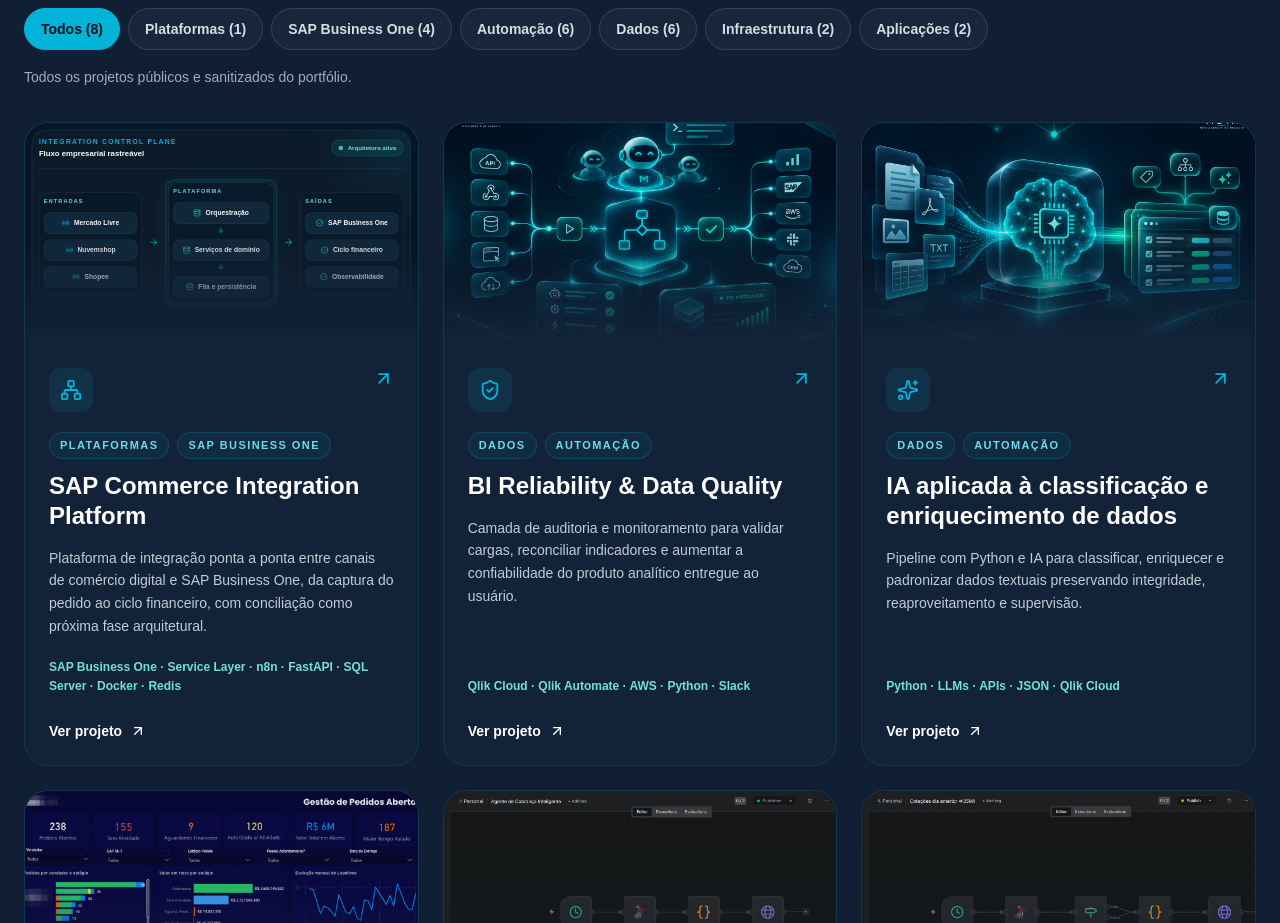
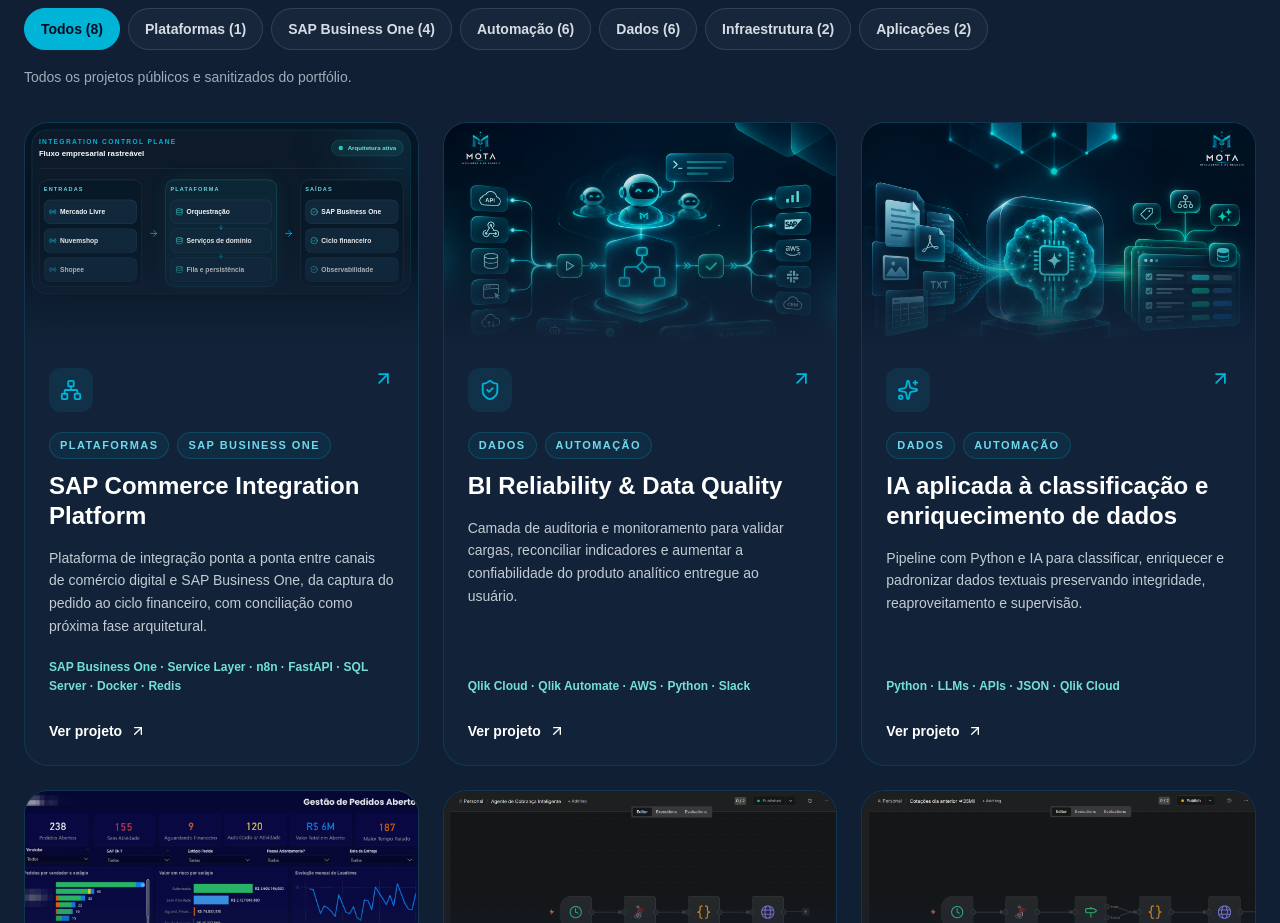
Before and after one commit to rmota13/mota-inteligencia-site, a Next.js app: page /projetos in a window 1280 px wide. Shown: the part 840-1763 px from the top of the page. Built offline with nearby package versions, Linux system fonts and the light colour scheme.

Commit message:
fix: refine hero diagrams and project visuals

```diff
--- a/app/projetos/[slug]/page.tsx
+++ b/app/projetos/[slug]/page.tsx
@@ -192,7 +192,7 @@ export default async function ProjectPage({ params }: ProjectPageProps) {
                     fill
                     priority
                     sizes="(min-width: 1024px) 42vw, 100vw"
-                    className="object-cover object-center"
+                    className="object-cover object-top"
                   />
                 </div>
               )}
--- a/components/home/featured-project-section.tsx
+++ b/components/home/featured-project-section.tsx
@@ -13,7 +13,7 @@ export function FeaturedProjectSection() {
   return (
     <section id="projeto-principal" className="bg-[#020D1F] px-6 py-20 sm:py-24">
       <Container>
-        <div className="grid gap-12 lg:grid-cols-[0.88fr_1.12fr] lg:items-center">
+        <div className="grid gap-10 lg:grid-cols-[minmax(18rem,0.72fr)_minmax(0,1.28fr)] lg:items-center xl:gap-12">
           <div>
             <p className="text-sm font-black uppercase tracking-[0.28em] text-[#00B4D8]">
               Projeto principal
--- a/components/projects/architecture-map.tsx
+++ b/components/projects/architecture-map.tsx
@@ -20,24 +20,34 @@ function FlowColumn({
   eyebrow,
   items,
   compact = false,
+  emphasized = false,
 }: {
   eyebrow: string;
   items: string[];
   compact?: boolean;
+  emphasized?: boolean;
 }) {
   return (
     <div
-      className={`min-w-0 rounded-2xl border border-white/10 bg-[#071827]/80 ${compact ? "p-2" : "p-4"}`}
+      data-architecture-column={eyebrow}
+      className={`flex h-full min-w-0 flex-col rounded-2xl border ${
+        emphasized
+          ? "border-[#2EC4B6]/30 bg-[#0B2634] shadow-[0_0_35px_rgba(46,196,182,0.08)]"
+          : "border-white/10 bg-[#071827]/80"
+      } ${compact ? "p-2" : "p-4"}`}
     >
-      <p className="mb-3 text-[10px] font-black uppercase tracking-[0.2em] text-[#72D7E9]">
+      <p className="mb-3 shrink-0 text-[10px] font-black uppercase tracking-[0.2em] text-[#72D7E9]">
         {eyebrow}
       </p>
-      <div className="space-y-2.5">
+      <div className={`grid flex-1 auto-rows-fr ${compact ? "gap-2" : "gap-3"}`}>
         {items.map((item, index) => (
-          <div key={item}>
+          <div key={item} className="relative flex min-h-0">
             <div
-              className={`flex min-w-0 items-center justify-center gap-2 rounded-xl border border-white/8 bg-[#10283B] py-2.5 text-center font-bold leading-snug text-white ${
-                compact ? "gap-1 px-1.5 text-xs" : "px-3 text-xs sm:text-sm"
+              data-architecture-card={item}
+              className={`grid w-full min-w-0 grid-cols-[auto_minmax(0,1fr)] items-center rounded-xl border border-white/8 bg-[#10283B] font-bold leading-snug text-white ${
+                compact
+                  ? "min-h-11 gap-1.5 px-2 py-2 text-xs"
+                  : "min-h-14 gap-2.5 px-3 py-2 text-xs sm:text-sm"
               }`}
             >
               {eyebrow === "Entradas" && <Radio aria-hidden="true" size={14} className="shrink-0 text-[#00B4D8]" />}
@@ -45,13 +55,17 @@ function FlowColumn({
               {eyebrow === "Saídas" && <CircleCheck aria-hidden="true" size={14} className="shrink-0 text-[#2EC4B6]" />}
               <span
                 data-architecture-item={item}
-                className="min-w-0 max-w-full whitespace-normal break-normal hyphens-none"
+                className="min-w-0 max-w-full whitespace-normal break-normal text-left hyphens-none [overflow-wrap:normal]"
               >
                 {item}
               </span>
             </div>
             {index < items.length - 1 && eyebrow === "Plataforma" && (
-              <ArrowDown aria-hidden="true" size={14} className="mx-auto my-1 text-[#00B4D8]" />
+              <ArrowDown
+                aria-hidden="true"
+                size={compact ? 12 : 14}
+                className="pointer-events-none absolute -bottom-3 left-1/2 z-10 -translate-x-1/2 rounded-full bg-[#0B2634] text-[#00B4D8]"
+              />
             )}
           </div>
         ))}
@@ -88,7 +102,7 @@ export function ArchitectureMap({ compact = false }: ArchitectureMapProps) {
         className={`relative grid gap-3 ${
           compact
             ? "grid-cols-[minmax(0,1fr)_auto_minmax(0,1.08fr)_auto_minmax(0,1fr)] items-center gap-2"
-            : "@min-[36rem]:grid-cols-[minmax(0,0.95fr)_auto_minmax(0,1.08fr)_auto_minmax(0,1fr)] @min-[36rem]:items-center @min-[36rem]:gap-2"
+            : "@min-[36rem]:grid-cols-[minmax(0,1fr)_1rem_minmax(0,1fr)_1rem_minmax(0,1fr)] @min-[36rem]:items-stretch @min-[36rem]:gap-2"
         }`}
       >
         <FlowColumn eyebrow="Entradas" items={flow.sources} compact={compact} />
@@ -97,9 +111,7 @@ export function ArchitectureMap({ compact = false }: ArchitectureMapProps) {
           className={`mx-auto shrink-0 text-[#00B4D8] ${compact ? "block" : "hidden @min-[36rem]:block"}`}
           size={compact ? 18 : 16}
         />
-        <div className="min-w-0 rounded-2xl border border-[#2EC4B6]/30 bg-[#0B2634] p-1 shadow-[0_0_35px_rgba(46,196,182,0.08)]">
-          <FlowColumn eyebrow="Plataforma" items={flow.platform} compact={compact} />
-        </div>
+        <FlowColumn eyebrow="Plataforma" items={flow.platform} compact={compact} emphasized />
         <ArrowRight
           aria-hidden="true"
           className={`mx-auto shrink-0 text-[#00B4D8] ${compact ? "block" : "hidden @min-[36rem]:block"}`}
--- a/components/projects/project-card.tsx
+++ b/components/projects/project-card.tsx
@@ -12,6 +12,8 @@ type ProjectCardProps = {
 };
 
 export function ProjectCard({ project, compact = false }: ProjectCardProps) {
+  const preserveCoverIdentity = project.showCoverInHero;
+
   return (
     <article className="group relative flex h-full flex-col overflow-hidden rounded-3xl border border-[#00B4D8]/15 bg-[#122238] transition duration-300 hover:-translate-y-1.5 hover:border-[#00B4D8]/55 hover:shadow-[0_24px_70px_rgba(0,180,216,0.10)] focus-within:border-[#00B4D8]">
       <div className="relative aspect-video overflow-hidden bg-[#071827]">
@@ -25,7 +27,9 @@ export function ProjectCard({ project, compact = false }: ProjectCardProps) {
             alt={project.gallery[0]?.alt ?? project.title}
             fill
             sizes="(min-width: 1024px) 33vw, (min-width: 768px) 50vw, 100vw"
-            className="object-cover object-center opacity-90 transition duration-500 group-hover:scale-[1.025] group-hover:opacity-100 motion-reduce:transform-none motion-reduce:transition-none"
+            className={`object-cover opacity-90 transition duration-500 group-hover:scale-[1.025] group-hover:opacity-100 motion-reduce:transform-none motion-reduce:transition-none ${
+              preserveCoverIdentity ? "origin-top object-top" : "object-center"
+            }`}
           />
         )}
         <div className="absolute inset-0 bg-gradient-to-t from-[#122238] via-[#122238]/5 to-transparent" />
```
Also changed, not shown: components/projects/integration-flow-animation.module.css (+13 -7 lines).
